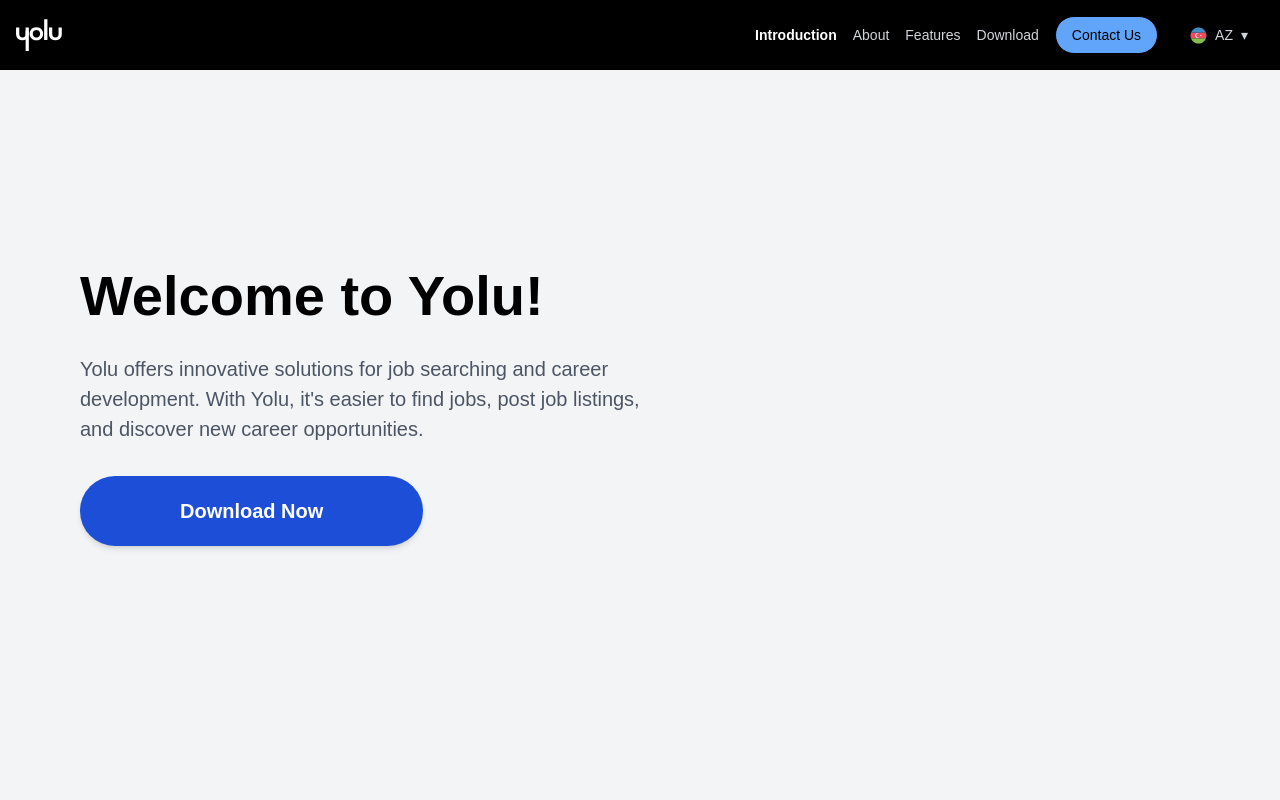
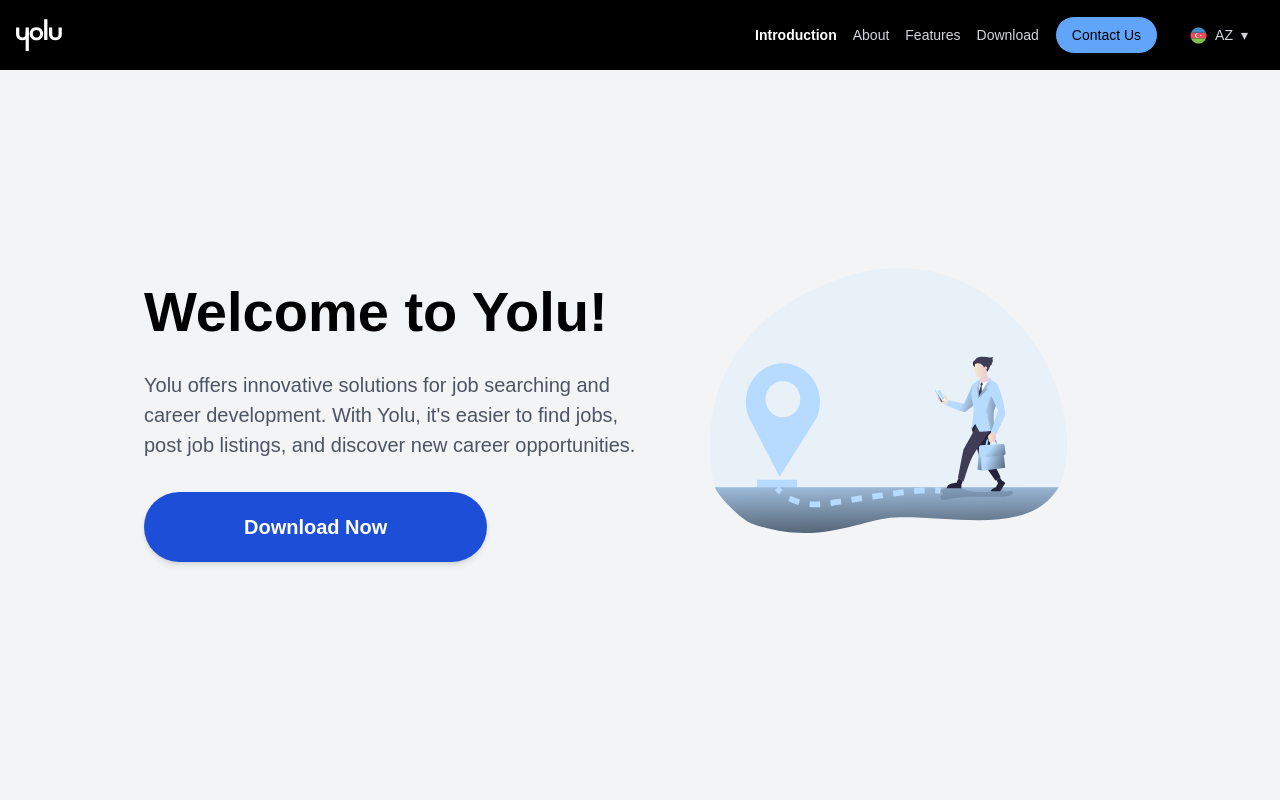
Before and after one commit to hazratAZE/yolu.app, a Next.js app: page /en in a window 1280 px wide. Shown: the top 800 px of the page. Built offline with nearby package versions, Linux system fonts and the light colour scheme.

Commit message:
New design for intro screen

```diff
--- a/src/app/components/Intro.tsx
+++ b/src/app/components/Intro.tsx
@@ -5,12 +5,12 @@ const Intro = () => {
   return (
     <section
       id="intro"
-      className="relative bg-gray-100 min-h-screen flex items-center bg-cover bg-center w-full md:px-16 px-2" // Arka plan resmi
+      className="relative bg-gray-100 min-h-screen flex items-center bg-cover bg-center w-full md:px-16 lg:px-32 px-2"
     >
       {/* İçerik */}
       <div className="container mx-auto flex flex-col md:flex-row items-center px-4 relative z-20">
         {/* Sol Taraf (Yazılar) */}
-        <div className="md:w-1/2 text-center md:text-left order-2 md:order-1 text-white">
+        <div className="md:w-1/2 text-center md:text-left order-2 mt-8 md:order-1 text-white">
           {/* Başlık */}
           <h1 className="font-bold text-black mb-4">{t("welcome")}</h1>
           {/* Kısa Açıklama */}
@@ -27,6 +27,15 @@ const Intro = () => {
             </a>
           </div>
         </div>
+
+        {/* Sağ Taraf (Resim) */}
+        <div className="md:w-1/2 flex justify-center items-center order-1 md:order-2">
+          <img
+            src="/icons/workers.svg" // Resmin yolu
+            alt="Illustration"
+            className="max-w-full md:max-w-lg"
+          />
+        </div>
       </div>
     </section>
   );
```
